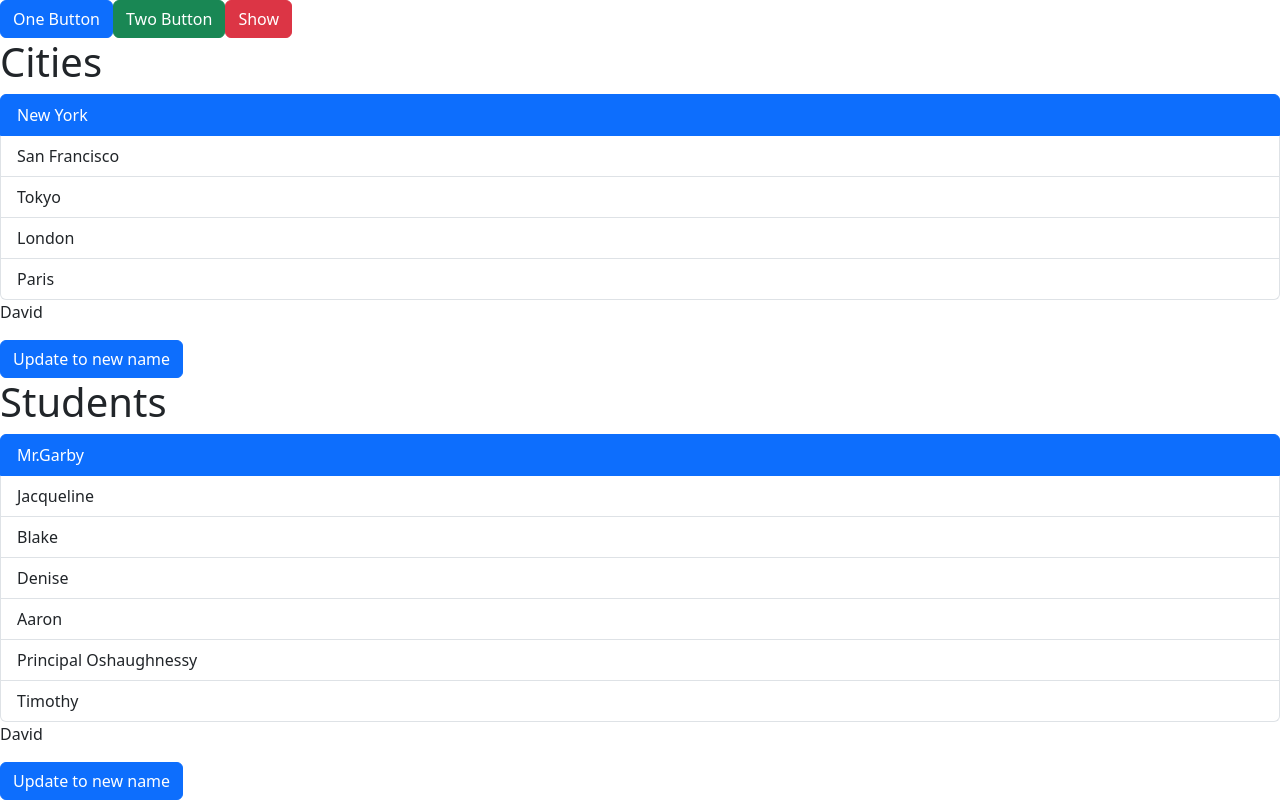
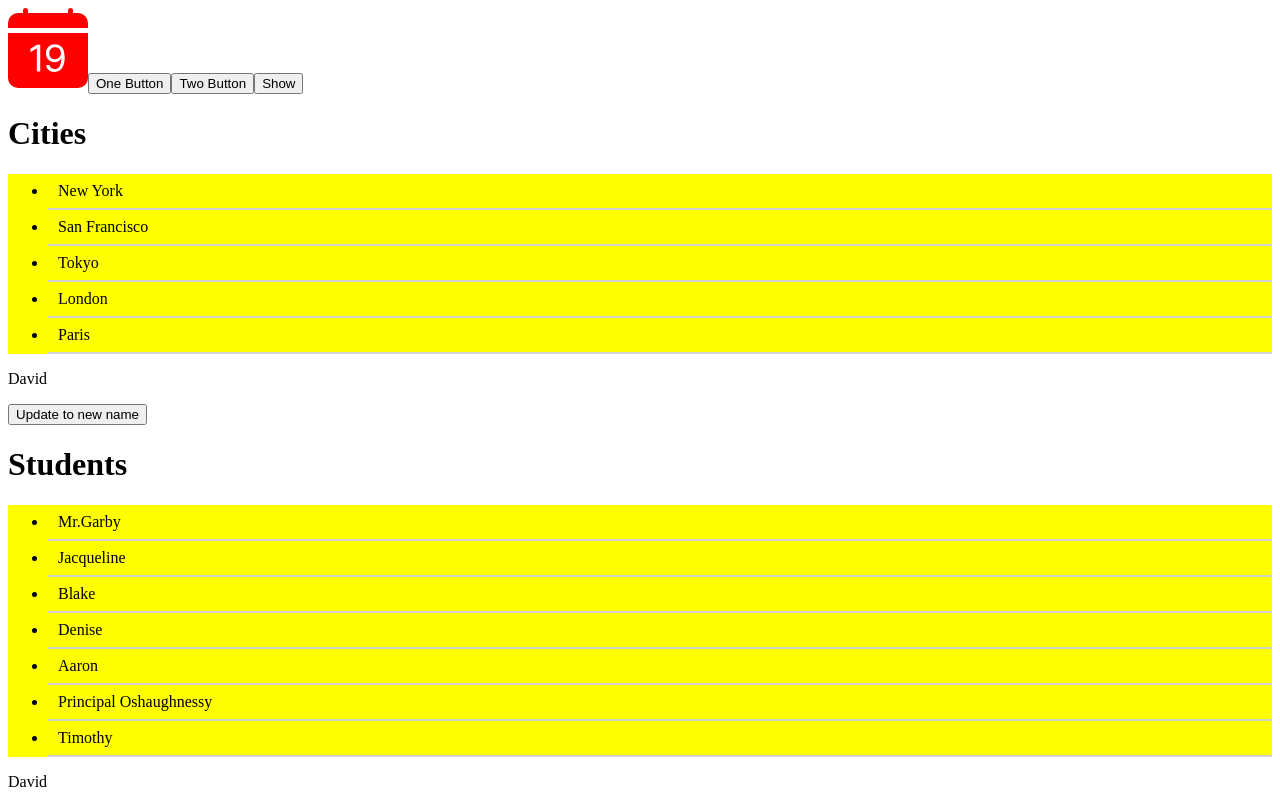
Before and after one commit to n-see/IntroToReact, a React (Vite) app in the folder introReact/: page / in a window 1280 px wide. Shown: the top 802 px of the page. Built offline with nearby package versions, Linux system fonts and the light colour scheme.

Commit message:
css lecture

```diff
--- a/introReact/package.json
+++ b/introReact/package.json
@@ -12,7 +12,8 @@
   "dependencies": {
     "bootstrap": "^5.3.3",
     "react": "^18.2.0",
-    "react-dom": "^18.2.0"
+    "react-dom": "^18.2.0",
+    "react-icons": "^5.2.1"
   },
   "devDependencies": {
     "@types/react": "^18.2.66",
--- a/introReact/src/App.css
+++ b/introReact/src/App.css
@@ -0,0 +1,3 @@
+.list-group {
+    background-color: red;
+}
--- a/introReact/src/App.tsx
+++ b/introReact/src/App.tsx
@@ -2,9 +2,9 @@
 import { useState } from "react";
 import Alert from "./components/Alert";
 import Button from "./components/Button";
-import ListGroup from "./components/ListGroup";
+import ListGroup from "./components/ListGroup/ListGroup";
 import MyuseStateExample from "./components/MyuseStateExample";
-
+import { BsCalendarDateFill } from "react-icons/bs";
 
 
 
@@ -39,7 +39,9 @@ function App(){
   }
   return(
     <>
+
       <div>
+      <BsCalendarDateFill color="red" size={80} />
         {/* (display == true) ? <Alert> YOu Clicked .. <Alert /> : null */}
         {display ? <Alert closeAlertFunction={handleClick2}> You clicked the Show Button! </Alert> : null}
         <Button color="primary" onClickFunction={handleClick}>One Button</Button>
--- /dev/null
+++ b/introReact/src/components/ListGroup/ListGroup.module.css
@@ -0,0 +1,15 @@
+.listGroup{
+    list-style: none;
+    padding: 0;
+    margin: 25px;
+}
+.listGroupItem{
+    padding: 8px 10px;
+    border-bottom: 2px solid lightgray;
+}
+.listGroupItem:hover {
+    background-color: cornflowerblue;
+}
+.container{
+    background: yellow;
+}
--- a/introReact/src/components/ListGroup.tsx
+++ b/introReact/src/components/ListGroup/ListGroup.tsx
@@ -1,4 +1,5 @@
 import { useState } from "react";
+import styles from './ListGroup.module.css'
 
 interface ListProps {
   items: string []
@@ -48,13 +49,13 @@ const ListGroup = ({items, heading, onSelectedItem}: ListProps) => {
     <>
       <h1>{heading}</h1>
       {getMessage()}
-      <ul className="list-group">
+      <ul className={[styles.ListGroup,styles.container].join(' ')}>
         {items.map((item, index) => (
           <li
             className={
               selectedIndex == index
-                ? "list-group-item active"
-                : "list-group-item"
+                ? styles['listGroupItem']
+                : styles['listGroupItem']
             }
             key={index}
             onClick={() => {setSelectedIndex(index)
--- a/introReact/src/main.tsx
+++ b/introReact/src/main.tsx
@@ -1,7 +1,8 @@
 import React from 'react'
 import ReactDOM from 'react-dom/client'
 import App from './App.tsx'
-import 'bootstrap/dist/css/bootstrap.css'
+import './App.css'
+// import 'bootstrap/dist/css/bootstrap.css'
 
 ReactDOM.createRoot(document.getElementById('root')!).render(
   <React.StrictMode>
```
Also changed, not shown: 1 other file (tests, documents, lock files or other folders).
